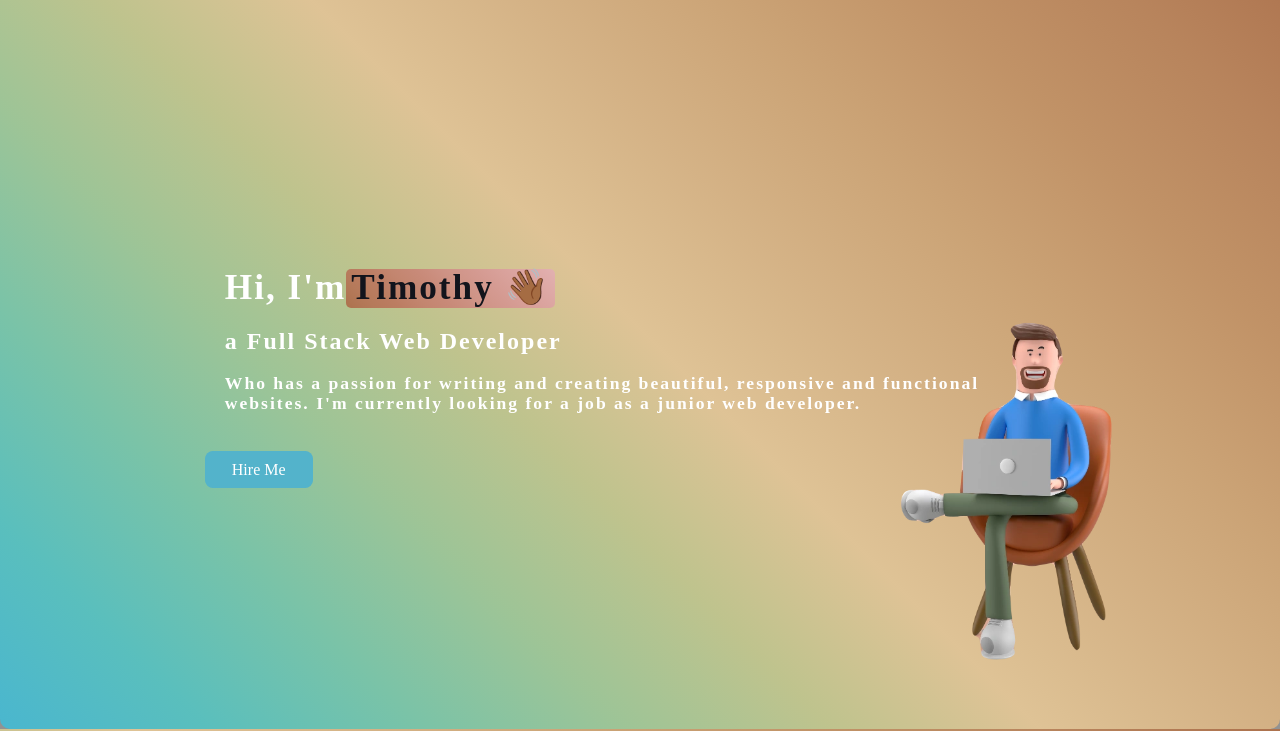
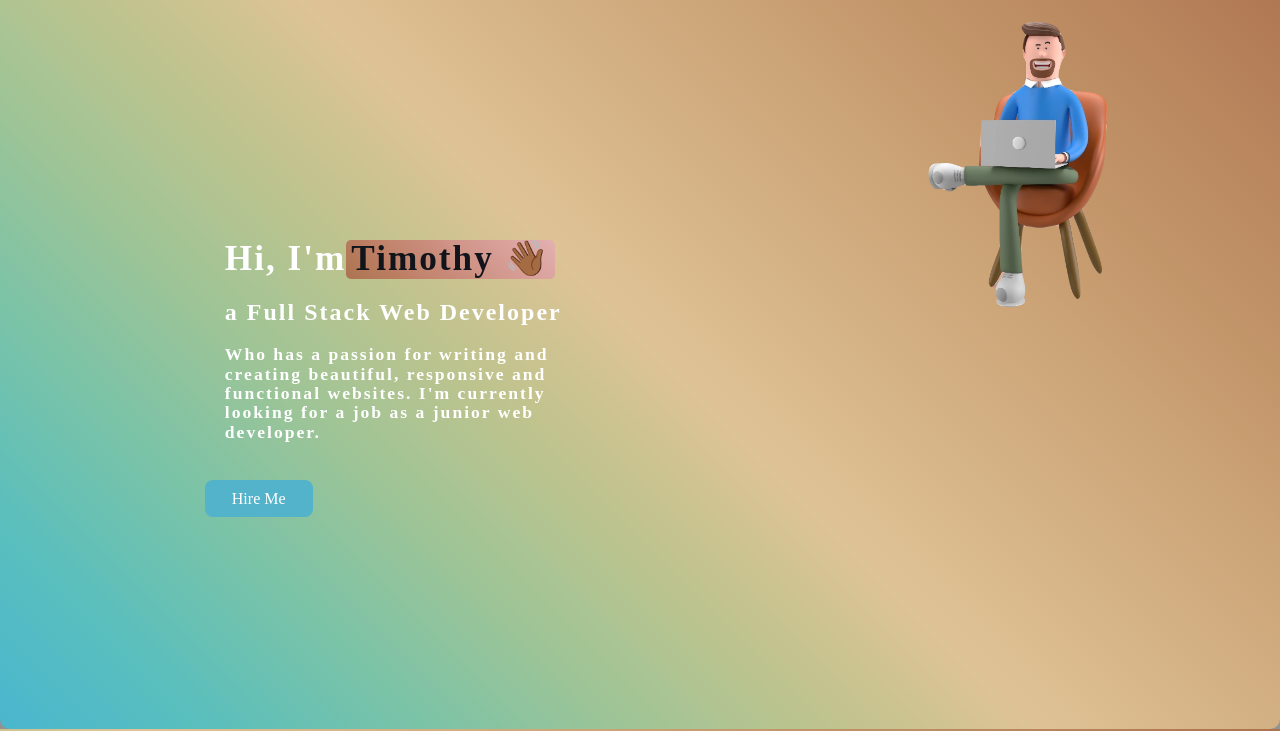
Before and after one commit to Ola-Yeenca/profile, a website: page public/index.html in a window 1280 px wide. Shown: the part 71-802 px from the top of the page. Drawn offline with nearby package versions, Linux system fonts and the light colour scheme; a web font is replaced by a local one.

Commit message:
saving 2...

```diff
--- a/public/style.css
+++ b/public/style.css
@@ -180,7 +180,9 @@ section {
   position: relative;
   background-image: var(--bg-color-linear);
   background-size: auto;
-  display: flex;
+  display: grid;
+  grid-template-columns: repeat(2, 2fr);
+  gap: 2rem;
   align-items: center;
   justify-content: flex-start;
 }
@@ -196,10 +198,10 @@ section {
 .home-img img {
   height: auto;
   width: 100%;
-  max-width: 660px;
+  max-width: 560px;
   position: absolute;
-  right: 0;
-  bottom: 20;
+  right: 30px;
+  top: 30px;
 }
 
 span {
```
